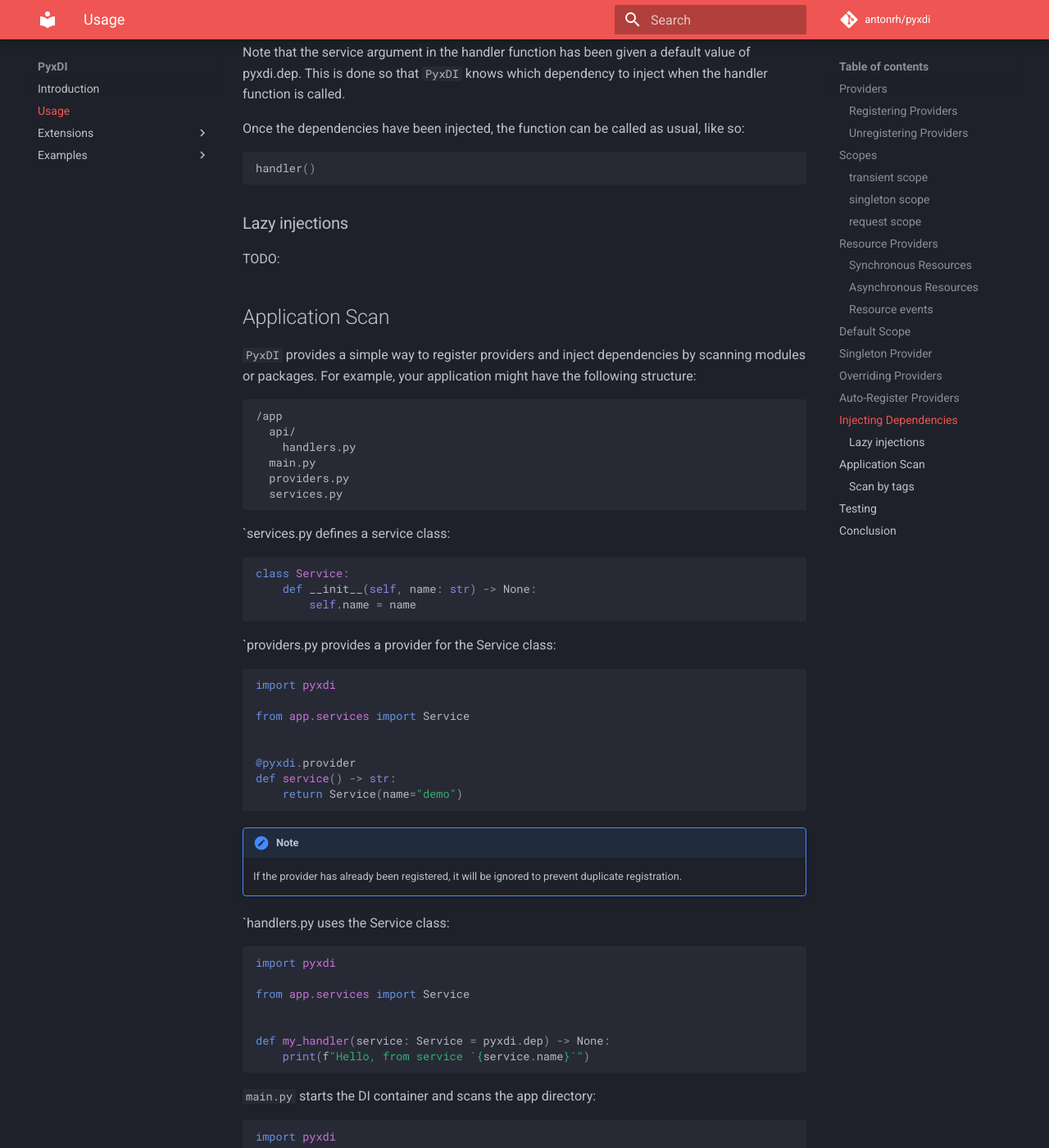
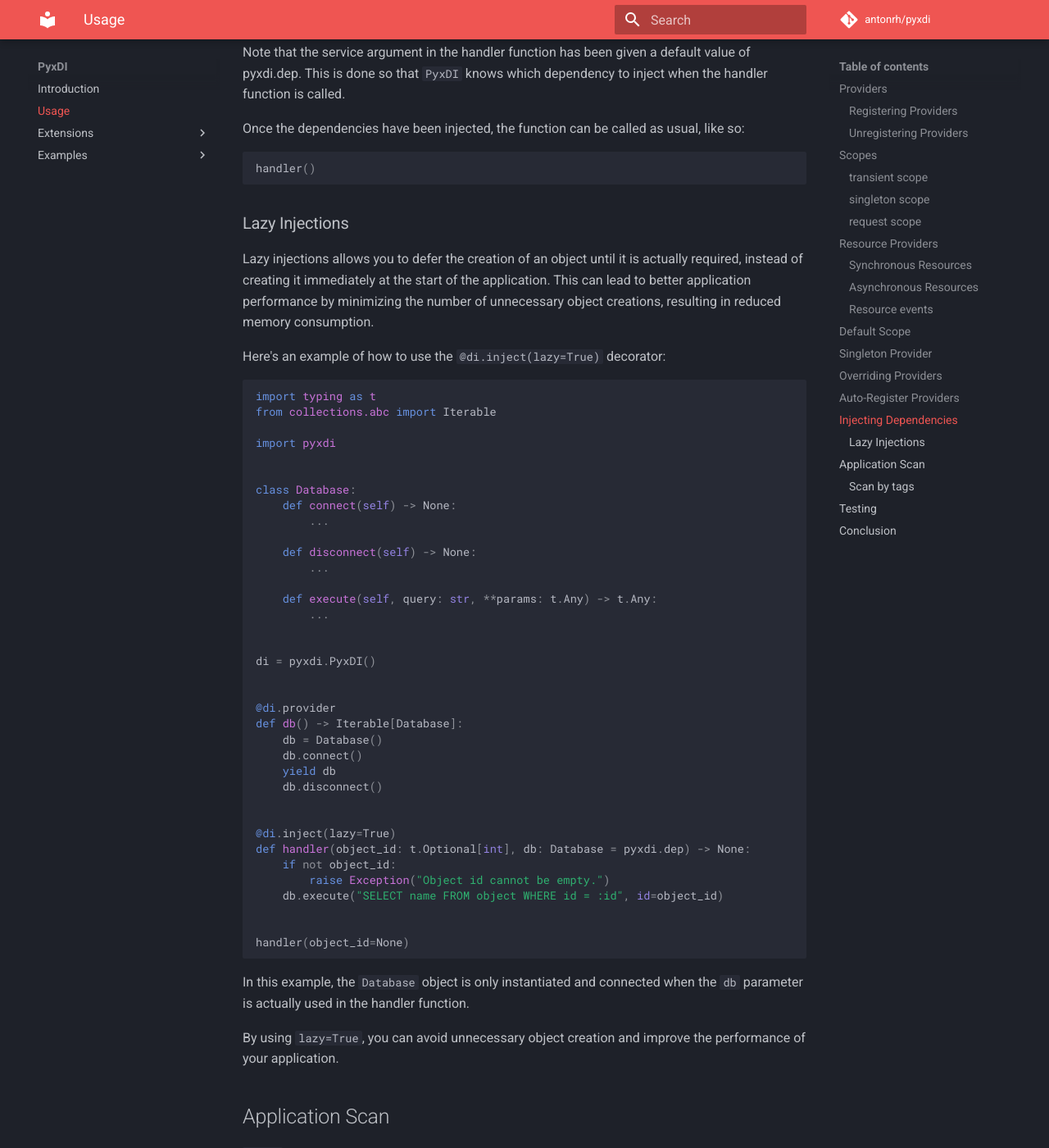
Before and after one commit to antonrh/anydi, an MkDocs documentation site: the page built from docs/usage.md, in a window 1280 px wide and 1400 px high, scrolled down 9787 px. Shown: the whole window at 82% size. Built offline with MkDocs 1.6.1 and Material for MkDocs 9.7.7, drawn with Linux system fonts in a browser that asks for light colours; comment, search, counter and statistics services are not loaded.

Commit message:
Add lazy injections docs

````diff
--- a/docs/usage.md
+++ b/docs/usage.md
@@ -468,9 +468,57 @@ Once the dependencies have been injected, the function can be called as usual, l
 handler()
 ```
 
-### Lazy injections
+### Lazy Injections
 
-TODO:
+Lazy injections allows you to defer the creation of an object until it is actually required, instead of creating it
+immediately at the start of the application. This can lead to better application performance by minimizing the number
+of unnecessary object creations, resulting in reduced memory consumption.
+
+Here's an example of how to use the `@di.inject(lazy=True)` decorator:
+
+```python
+import typing as t
+from collections.abc import Iterable
+
+import pyxdi
+
+
+class Database:
+    def connect(self) -> None:
+        ...
+
+    def disconnect(self) -> None:
+        ...
+
+    def execute(self, query: str, **params: t.Any) -> t.Any:
+        ...
+
+
+di = pyxdi.PyxDI()
+
+
+@di.provider
+def db() -> Iterable[Database]:
+    db = Database()
+    db.connect()
+    yield db
+    db.disconnect()
+
+
+@di.inject(lazy=True)
+def handler(object_id: t.Optional[int], db: Database = pyxdi.dep) -> None:
+    if not object_id:
+        raise Exception("Object id cannot be empty.")
+    db.execute("SELECT name FROM object WHERE id = :id", id=object_id)
+
+
+handler(object_id=None)
+```
+
+In this example, the `Database` object is only instantiated and connected when the `db` parameter is actually used in the handler function.
+
+By using `lazy=True`, you can avoid unnecessary object creation and improve the performance of your application.
+
 
 ## Application Scan
 
--- a/pyproject.toml
+++ b/pyproject.toml
@@ -52,7 +52,6 @@ exclude = [
 combine-as-imports = true
 forced-separate = ["tests"]
 
-
 [tool.mypy]
 python_version = "3.10"
 strict = true
````
Also changed, not shown: other parts of docs/usage.md (+1 -1 lines), docs/extensions/fastapi.md (+53 -3 lines).
